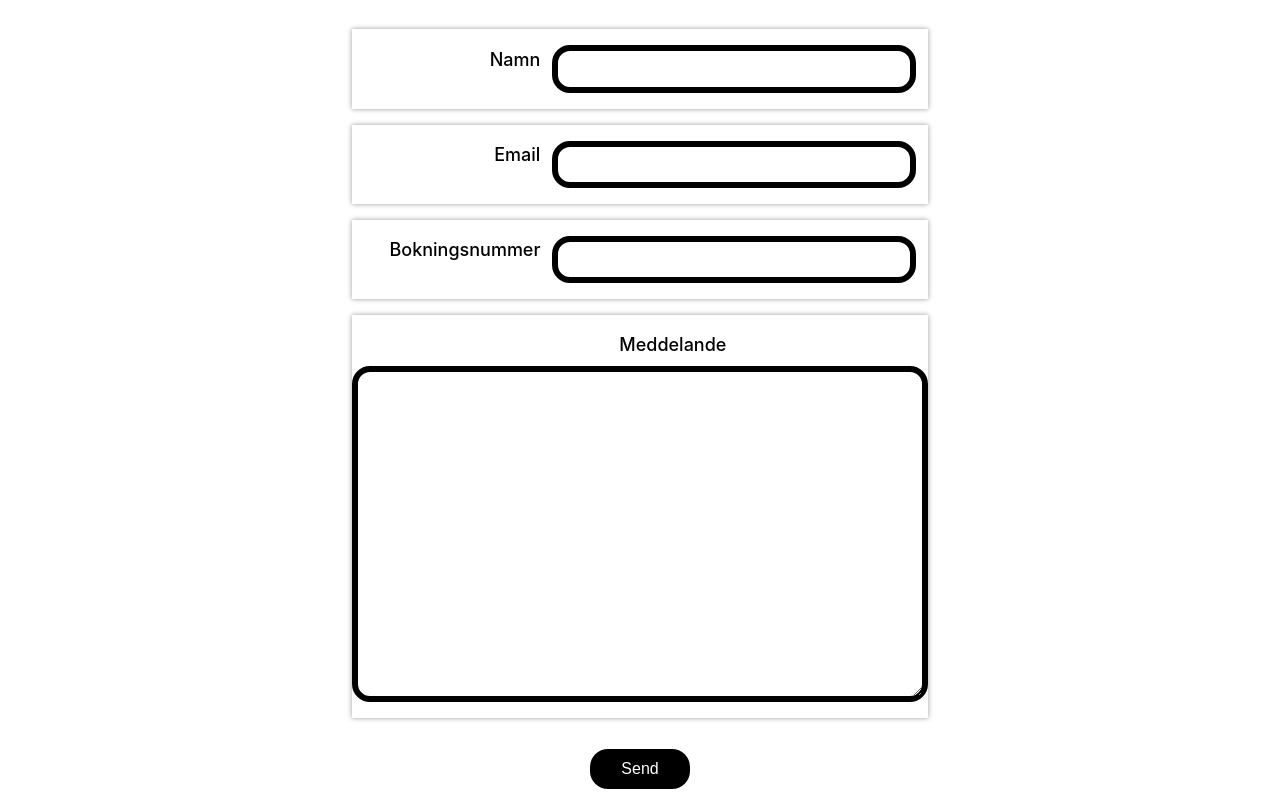
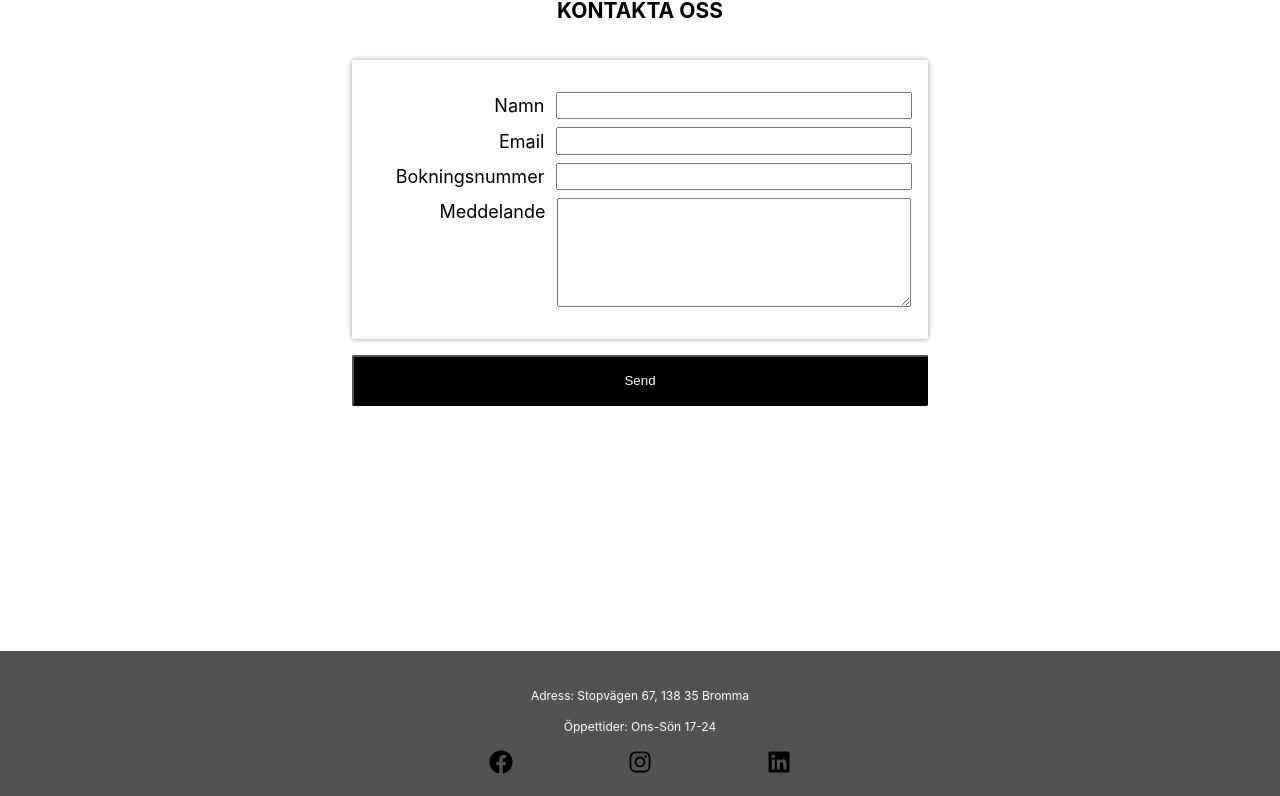
Before and after one commit to carlsylvan/restaurangen-last-dance, a React (Create React App) app: page /contact in a window 1280 px wide. Shown: the part 224-1020 px from the top of the page. Built offline with nearby package versions, Linux system fonts and the light colour scheme; no server answers.

Commit message:
code cleaning and some style adjustments

```diff
--- a/public/index.html
+++ b/public/index.html
@@ -5,7 +5,9 @@
     <link rel="icon" href="%PUBLIC_URL%/favicon.ico" />
     <link rel="preconnect" href="https://fonts.googleapis.com">
     <link rel="preconnect" href="https://fonts.gstatic.com" crossorigin>
-    <link href="https://fonts.googleapis.com/css2?family=Satisfy&display=swap" rel="stylesheet">
+    <link rel="preconnect" href="https://fonts.googleapis.com">
+    <link rel="preconnect" href="https://fonts.gstatic.com" crossorigin>
+    <link href="https://fonts.googleapis.com/css2?family=Montserrat:ital,wght@0,400;0,700;1,400&family=Satisfy&display=swap" rel="stylesheet">
     <meta name="viewport" content="width=device-width, initial-scale=1" />
     <meta name="theme-color" content="#000000" />
     <meta
--- a/src/components/Contact/Contact.tsx
+++ b/src/components/Contact/Contact.tsx
@@ -1,6 +1,6 @@
 import styled from "styled-components";
-import { Button, H1, H4, Input, Label } from "../styled/Booking";
-import { FormWrapper, InputWrapper } from "../styled/Wrappers";
+import { Button, H1, H3, H4, Input, Label } from "../styled/Booking";
+import { FormWrapper, InputWrapper, SubmitButtonWrapper } from "../styled/Wrappers";
 
 const Textarea = styled.textarea`
   width: 70vw;
@@ -23,9 +23,9 @@ export const Contact = () => {
     <>
       <H1>Last Dance</H1>
       <H4>restaurang</H4>
-      <h3>Kontakta oss</h3>
+      <H3>Kontakta oss</H3>
       <FormWrapper onSubmit={handleSubmit}>
-        <InputWrapper>
+        {/* <InputWrapper>
           <Label>Namn</Label>
           <Input type="text" required />
         </InputWrapper>
@@ -41,7 +41,24 @@ export const Contact = () => {
           <Label>Meddelande</Label>
           <Textarea required></Textarea>
         </InputWrapper>
-        <Button type="submit">Send</Button>
+        <Button type="submit">Send</Button> */}
+        <InputWrapper>
+          <label>Namn</label>
+          <input type="text" required />
+        {/* </InputWrapper>
+        <InputWrapper> */}
+          <label>Email</label>
+          <input type="email" required />
+        {/* </InputWrapper>
+        <InputWrapper> */}
+          <label>Bokningsnummer</label>
+          <input type="text" required />
+        {/* </InputWrapper>
+        <InputWrapper> */}
+          <label>Meddelande</label>
+          <textarea required></textarea>
+        </InputWrapper>
+        <SubmitButtonWrapper type="submit">Send</SubmitButtonWrapper>
       </FormWrapper>
     </>
   );
--- a/src/components/Menu/Menu.tsx
+++ b/src/components/Menu/Menu.tsx
@@ -1,23 +1,24 @@
 import { Course, menu, MenuSection } from "../../assets/menu";
-import { H1, H4 } from "../styled/Booking";
+import { H1, H3, H4 } from "../styled/Booking";
 import { MenuWrapper } from "../styled/Menu";
+import { PCursiveWrapper, PWrapper } from "../styled/Wrappers";
 
 export const Menu = () => {
   return (
     <>
       <H1>Last Dance</H1>
       <H4>restaurang</H4>
+      <H3>Menu</H3>
       <MenuWrapper>
-        <h3>Menu</h3>
         {Object.values(menu).map((section: MenuSection) => (
           <div key={section.name}>
             <h4>{section.name}</h4>
             <div>
               {section.courses.map((course: Course) => (
                 <div key={course.name}>
-                  <h5>{course.name}</h5>
-                  <p>{course.description}</p>
-                  <div>{course.price}kr</div>
+                  <PWrapper>{course.name}</PWrapper>
+                  <PCursiveWrapper>{course.description}</PCursiveWrapper>
+                  <div>{course.price}:-</div>
                 </div>
               ))}
             </div>
--- a/src/components/styled/Booking.tsx
+++ b/src/components/styled/Booking.tsx
@@ -25,9 +25,11 @@ export const H4 = styled.h4`
 `;
 
 export const H3 = styled.h3`
-  font-size: 18px;
+  font-size: 21px;
   font-weight: 700;
   text-align: center;
+  text-transform: uppercase;
+  padding-top: 1rem;
 `;
 
 export const Input = styled.input`
--- a/src/components/styled/HamburgerLogoLabel.tsx
+++ b/src/components/styled/HamburgerLogoLabel.tsx
@@ -13,7 +13,7 @@ export const HamburgerLogoLabel = styled.label`
       background-color: black;
       height: 2px;
       position: relative;
-      transition: all 0.3s ease-in-out;
+      transition: all 0.2s ease-in-out;
       &:nth-child(1) {
         transform: ${(props: IHamburgerLogoLabelProps) =>
           props.open ? "rotate(-45deg)" : "rotate(0deg)"};
--- a/src/components/styled/Menu.tsx
+++ b/src/components/styled/Menu.tsx
@@ -1,5 +1,15 @@
 import styled from "styled-components";
 
 export const MenuWrapper = styled.div`
-  margin-bottom: 25px;
+  /* margin-bottom: 25px; */
+  margin: 2rem 0;
+  padding: 1rem 0;
+  text-align: center;
+  @media screen and (min-width: 768px) {
+    width: 50%;
+    box-shadow: 0 0 5px rgba(0,0,0,0.5);
+  }
+  h4 {
+    letter-spacing: 1px;
+  }
 `;
--- a/src/components/styled/Wrappers.tsx
+++ b/src/components/styled/Wrappers.tsx
@@ -4,18 +4,19 @@ import myImage from "../../assets/images/landingPage.jpg";
 interface IWrappersProps {
   open: boolean;
 }
-interface IWrappersNumberOfGuestsProps {
+interface IAmountGuestsNumberWrapperProps {
   selected: boolean;
 }
-interface IWrappersBookingTimeProps {
+interface IBookingTimeWrapperProps {
   selected: boolean,
-  isAvailable: boolean,
-  isAvailableTable: boolean,
+  isTableAvailable: boolean,
 }
 
 
 export const HeaderWrapper = styled.header`
-  /* padding-top: 25%; */
+  margin: 0;
+  padding: 0;
+  box-sizing: border-box;
 `;
 export const NavWrapper = styled.nav`
   @media screen and (max-width: 768px) {
@@ -79,15 +80,25 @@ export const NavWrapper = styled.nav`
     }
   }
 `;
+export const PWrapper = styled.p`
+  font-family: 'Montserrat', sans-serif;
+  font-size: 14px;
+`;
+export const PCursiveWrapper = styled(PWrapper)`
+  font-style: italic;
+  font-size: 10px;
+`;
+
 export const HamburgerWrapper = styled.div`
   position: absolute;
-  right: 2rem;
-  top: 3rem;
+  right: 1rem;
+  top: 1rem;
   z-index: 5;
 `;
 
 export const PageWrapper = styled.main`
   width: 100%;
+  min-height: 100vh;
   position: relative;
   display: flex;
   flex-direction: column;
@@ -95,8 +106,8 @@ export const PageWrapper = styled.main`
 `;
 
 export const StartPageWrapper = styled.div`
-  height: 75vh;
   width: 100%;
+  height: 100vh;
   display: flex;
   flex-direction: column;
   justify-content: center;
@@ -113,12 +124,12 @@ export const FooterWrapper = styled.footer`
   align-items: center;
   background-color: #525252;
   display: flex;
-  gap: 2rem;
+  gap: 1rem;
   flex-direction: column;
-  padding: 3rem 0;
   margin-bottom: auto;
+  height:20vh;
   span {
-    font-size: 18px;
+    font-size: 12px;
     color: white;
   }
   div {
@@ -129,7 +140,7 @@ export const FooterWrapper = styled.footer`
   }
 `;
 export const SocialIconWrapper = styled.div`
-  font-size: 40px;
+  font-size: 24px;
   &:hover {
     color: white;
     cursor: pointer;
@@ -156,9 +167,9 @@ export const AmountGuestsNumberWrapper = styled.div`
   border-radius: 2px;
   padding: 0.4rem 0;
   text-align: center;
-  background-color: ${(props: IWrappersNumberOfGuestsProps) =>
+  background-color: ${(props: IAmountGuestsNumberWrapperProps) =>
     props.selected ? "black" : "none"};
-  color: ${(props: IWrappersNumberOfGuestsProps) =>
+  color: ${(props: IAmountGuestsNumberWrapperProps) =>
     props.selected ? "white" : "black"};
   &:hover {
     transform: scale(1.01);
@@ -179,30 +190,25 @@ export const BookingTimeWrapper = styled.div`
   border: 1px solid black;
   border-radius: 2px;
   text-align: center;
-  background-color: ${(props: IWrappersBookingTimeProps) => props.isAvailableTable ?  (props.selected ? "black" : "none") :"none"};
-  border: ${(props: IWrappersBookingTimeProps)=> props.isAvailableTable ? "1px solid black" : "1px solid gray"};
-  color: ${(props: IWrappersBookingTimeProps)=> props.isAvailableTable ? (props.selected ? "white" : "black") : "gray"};
-  /* border: 1px solid black;
-  color: ${(props: IWrappersBookingTimeProps) =>
-    props.selected ? "white" : "black"}; */
+  background-color: ${(props: IBookingTimeWrapperProps) => props.isTableAvailable ?  (props.selected ? "black" : "none") :"none"};
+  border: ${(props: IBookingTimeWrapperProps)=> props.isTableAvailable ? "1px solid black" : "1px solid gray"};
+  color: ${(props: IBookingTimeWrapperProps)=> props.isTableAvailable ? (props.selected ? "white" : "black") : "gray"};
   padding: 0.5rem 0;
   &:hover {
-    cursor: ${(props: IWrappersBookingTimeProps)=> props.isAvailableTable ? "pointer" : "auto"};
-    box-shadow: ${(props: IWrappersBookingTimeProps)=> props.isAvailableTable ? "0 0 5px rgba(0, 0, 0, 0.7)" : "none"};
-    transform: ${(props: IWrappersBookingTimeProps)=> props.isAvailableTable ? "scale(1.01)pointer" : "scale(1)"};
-    /* box-shadow: 0 0 5px rgba(0, 0, 0, 0.7);
-    transform: scale(1.01); */
+    cursor: ${(props: IBookingTimeWrapperProps)=> props.isTableAvailable ? "pointer" : "auto"};
+    box-shadow: ${(props: IBookingTimeWrapperProps)=> props.isTableAvailable ? "0 0 5px rgba(0, 0, 0, 0.7)" : "none"};
+    transform: ${(props: IBookingTimeWrapperProps)=> props.isTableAvailable ? "scale(1.01)pointer" : "scale(1)"};
   }
 `;
 
 export const FormWrapper = styled.form`
   display: flex;
   flex-direction: column;
-  align-items: center;
+  width: 90%;
+  gap: 1rem;
   justify-content: center;
-  width: 90%;
-  padding: 0.5rem;
-  gap: 1rem;
+  padding: 1rem;
+  text-align: center;
   @media screen and (min-width: 768px) {
     width: 60%;
   }
@@ -216,16 +222,40 @@ export const InputWrapper = styled.div`
   flex-wrap: wrap;
   flex-direction: row;
   justify-content: center;
+  padding: 2rem 0;
   gap: 0.5rem;
   width: 100%;
   box-shadow: 0 0 5px rgba(0, 0, 0, 0.4);
-  padding: 1rem 0;
   label {
     width: 30%;
     padding: 0.2rem;
+    text-align: end;
+    font-size: 12px;
+    @media screen and (min-width: 768px) {
+      font-size: 18px;
+    }
   }
+
   input {
     width: 60%;
+    padding: 0.2rem;
+    position: relative;
+    &::-webkit-calendar-picker-indicator {
+      position: absolute;
+      right: 5px;
+      top: 50%;
+      transform: translateY(-25%);
+      height: 100%;
+      margin: 0;
+      padding: 0;
+      padding-left: 100%;
+
+      cursor: pointer;
+    }
+  }
+  textarea {
+    width: 60%;
+    height: 100px;
     padding: 0.2rem;
   }
   select {
--- /dev/null
+++ b/src/functions/getStartDate.ts
@@ -0,0 +1,16 @@
+export const getStartDate = () => {
+    const currentDate = new Date();
+    let year = currentDate.getFullYear();
+    let month = currentDate.getMonth()+1;
+    let day = currentDate.getDate();
+    let yearToString = "";
+    let monthToString = "";
+    let dayToString = "";
+    console.log(year);
+    console.log(month);
+    console.log(day);
+    month<10 ? monthToString="0"+month.toString() : monthToString=month.toString();
+    day<10 ? dayToString="0"+day.toString() : dayToString=day.toString();
+    yearToString=year.toString();
+    return yearToString+"-"+monthToString+"-"+dayToString;
+}
```
Also changed, not shown: src/components/Booking/Booking.tsx (+10 -8 lines), src/components/SelectBookingTime/SelectBookingTime.tsx (+4 -9 lines), src/functions/setStartDate.ts (deleted, +0 -10 lines).
